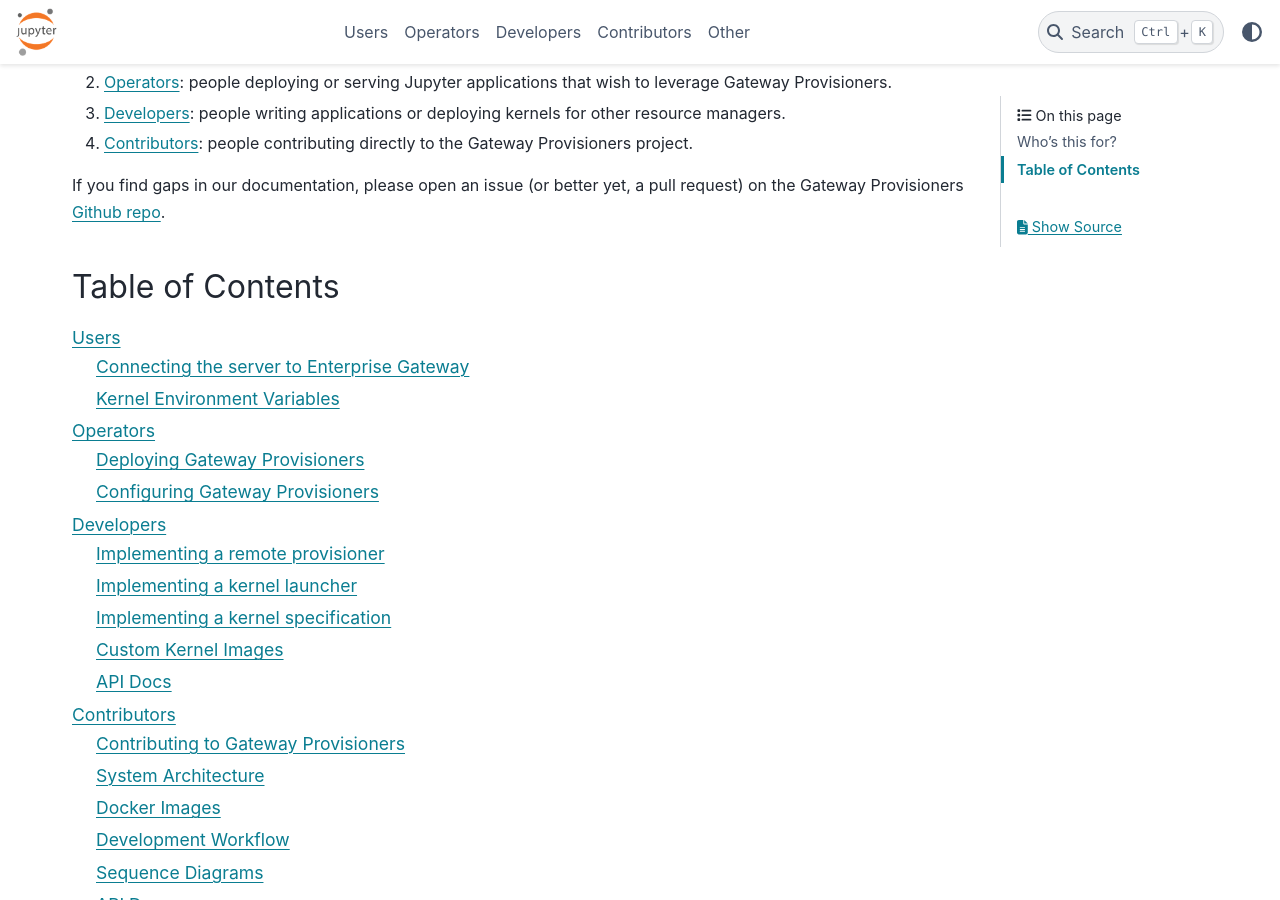
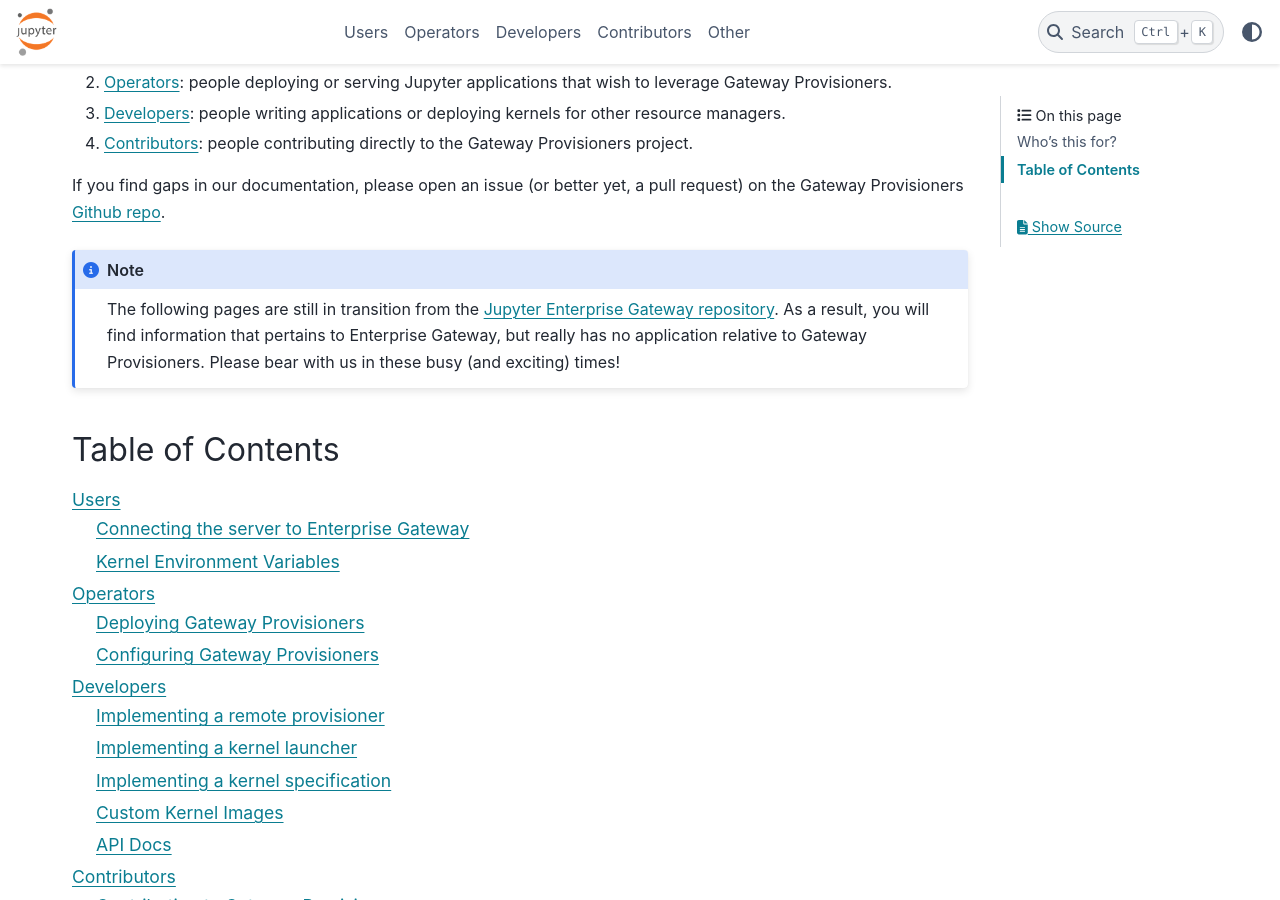
Before and after one commit to jupyter-server/gateway_provisioners, a Sphinx documentation site: the page built from docs/source/index.rst, in a window 1280 px wide and 900 px high, scrolled down 579 px. Built offline with Sphinx 7.4.7 and the PyData theme 0.15.4, drawn with Linux system fonts in a browser that asks for light colours.

Commit message:
Add notice on main page regarding transition from EG (#44)

```diff
--- a/docs/source/index.rst
+++ b/docs/source/index.rst
@@ -30,6 +30,13 @@
 If you find gaps in our documentation, please open an issue (or better yet, a pull request) on the
 Gateway Provisioners `Github repo <https://github.com/gateway-experiments/gateway_provisioners>`_.
 
+.. note::
+   The following pages are still in transition from the `Jupyter Enterprise Gateway repository
+   <https://github.com/jupyter-server/enterprise_gateway>`_.  As a result, you will find information that pertains
+   to Enterprise Gateway, but really has no application relative to Gateway Provisioners.
+   Please bear with us in these busy (and exciting) times!
+
+
 Table of Contents
 -----------------
 
```
